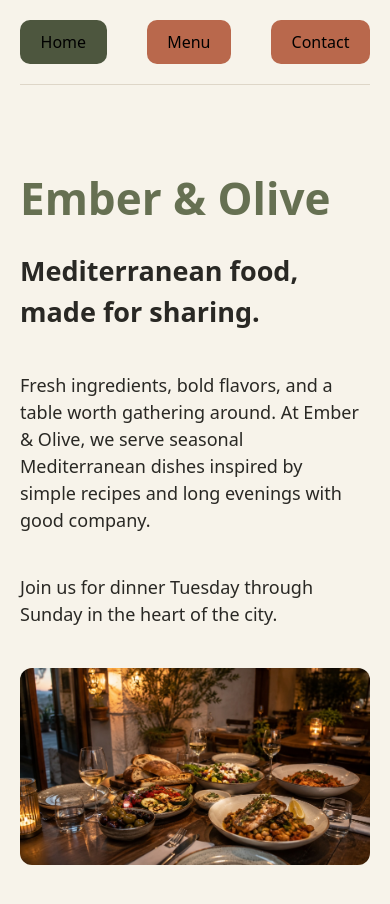
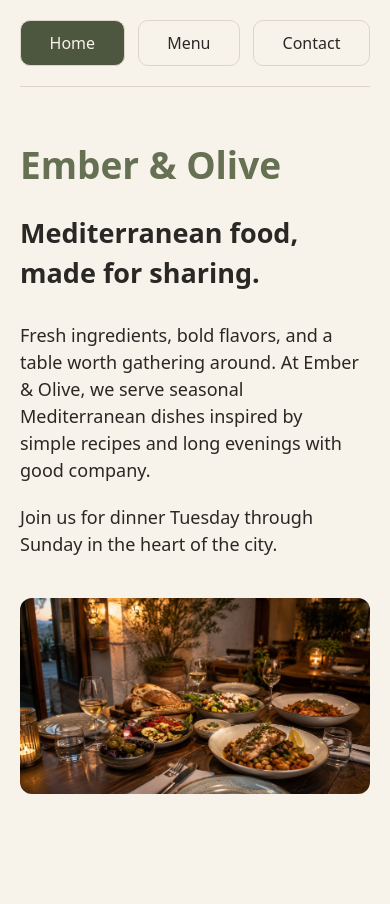
Before and after one commit to lekrau/odin-restaurant-page, a website built with webpack: page src/template.html in a window 390 px wide. After the commit the page ends 854 px from the top, so only its background shows below. Built offline with nearby package versions, Linux system fonts and the light colour scheme.

Commit message:
Refine spacing, colors, and responsiveness

```diff
--- a/src/styles.css
+++ b/src/styles.css
@@ -81,9 +81,11 @@ body {
     --accent--stronger: #4D563E;
     --accent--secondary: #B9684C;
     --borders: #DED6C8;
-    --spacing--large: 40px;
-    --spacing--medium: 20px;
-    --spacing--small: 10px;
+    --spacing--extra-large: 40px;
+    --spacing--large: 32px;
+    --spacing--medium: 28px;
+    --spacing--small: 20px;
+    --spacing--extra-small: 10px;
 }
 
 body {
@@ -97,70 +99,86 @@ body {
 header,
 #content {
     width: min(850px, 100vw);
-    padding: var(--spacing--medium);
+    padding: var(--spacing--small);
 }
 
 nav {
     display: flex;
     justify-content: stretch;
-    gap: var(--spacing--large);
-    padding-bottom: var(--spacing--medium);
+    gap: var(--spacing--extra-large);
+    padding-bottom: var(--spacing--small);
     border-bottom: 1px solid var(--borders);
 }
 
+@media screen and (width <=500px) {
+    nav {
+        gap: 13px;
+    }
+}
+
 nav button {
-    padding: var(--spacing--small);
-    background-color: var(--accent--secondary);
-    border: none;
+    background-color: var(--page__background);
+    color: var(--text--main);
+    border: 1px solid var(--borders);
     border-radius: 10px;
+    padding: var(--spacing--extra-small);
     flex-grow: 1;
 }
 
 nav button:hover {
     background-color: var(--accent--main);
+    color: var(--page__background);
     cursor: pointer;
 }
 
 nav button.active {
     background-color: var(--accent--stronger);
+    color: var(--page__background);
 }
 
 h1 {
     color: var(--accent--main);
     font-size: 44px;
     font-weight: 800;
-    margin-top: var(--spacing--large);
+    margin-top: var(--spacing--extra-small);
+}
+
+@media screen and (width <=500px) {
+    h1 {
+        font-size: 37px;
+    }
 }
 
 h2 {
     font-size: 27px;
-    margin-top: var(--spacing--medium);
+    margin-top: var(--spacing--small);
 }
 
 h3 {
     font-size: 21px;
-    margin-top: var(--spacing--small);
+    margin: var(--spacing--large) 0 var(--spacing--extra-small) 0;
 }
 
 section {
-    margin: var(--spacing--large) 0;
+    margin: var(--spacing--extra-large) 0;
 }
 
 .description,
-.additional-text {
-    margin: var(--spacing--large) 0;
+.additional-text,
+.intro,
+.short-text {
+    margin: var(--spacing--small) 0;
     font-size: 18px;
     max-width: 625px;
 }
 
+.description {
+    margin-top: var(--spacing--medium);
+}
+
 img.restaurant-table {
     border-radius: 12px;
-    margin-bottom: var(--spacing--large);
-}
-
-dd {
-    font-size: 18px;
-    margin-bottom: var(--spacing--medium);
+    margin: var(--spacing--extra-large) 0;
 }
 
 p,
@@ -170,6 +188,12 @@ dd {
 
 dd {
     color: var(--text--secondary);
+    margin-bottom: var(--spacing--small);
+}
+
+dt {
+    font-size: 18px;
+    font-weight: 600;
 }
 
 a {
@@ -177,5 +201,5 @@ a {
 }
 
 a:hover {
-    color: var(--accent--secondary);
+    color: var(--accent--main);
 }
```
